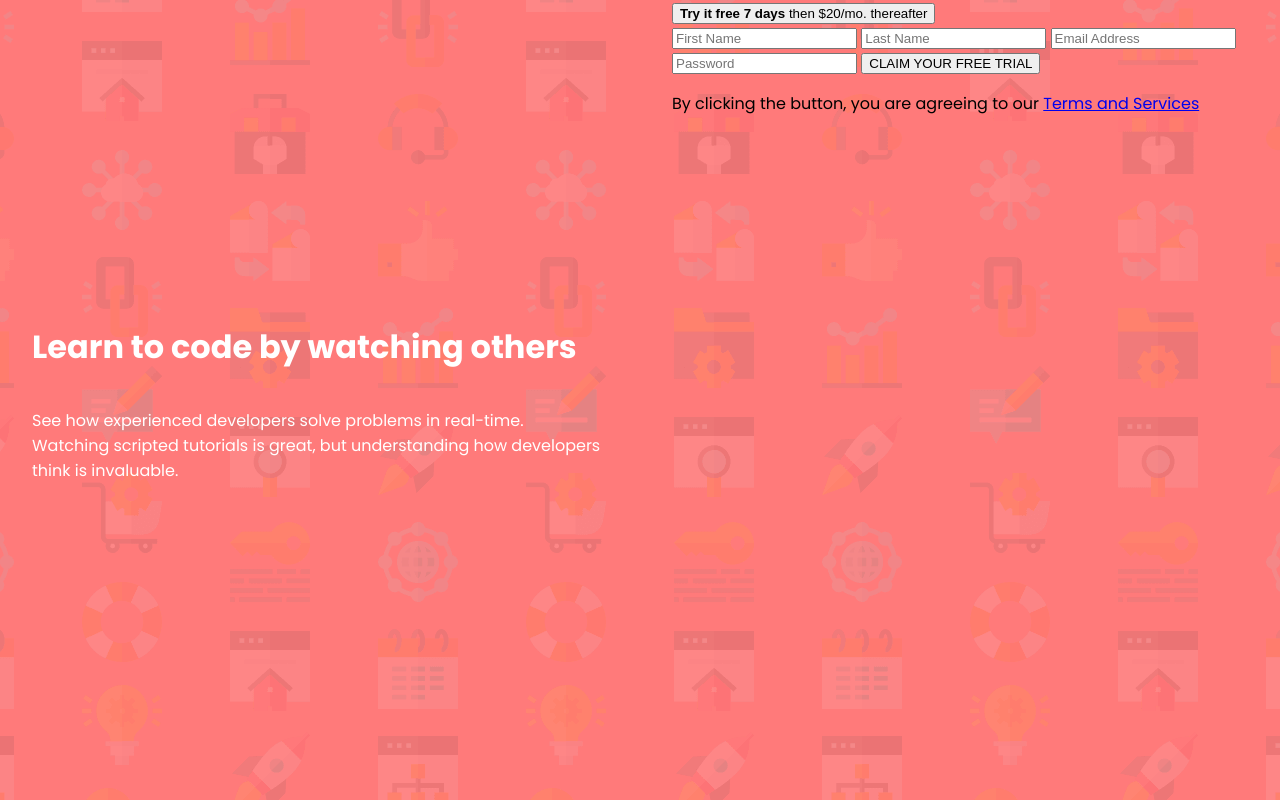
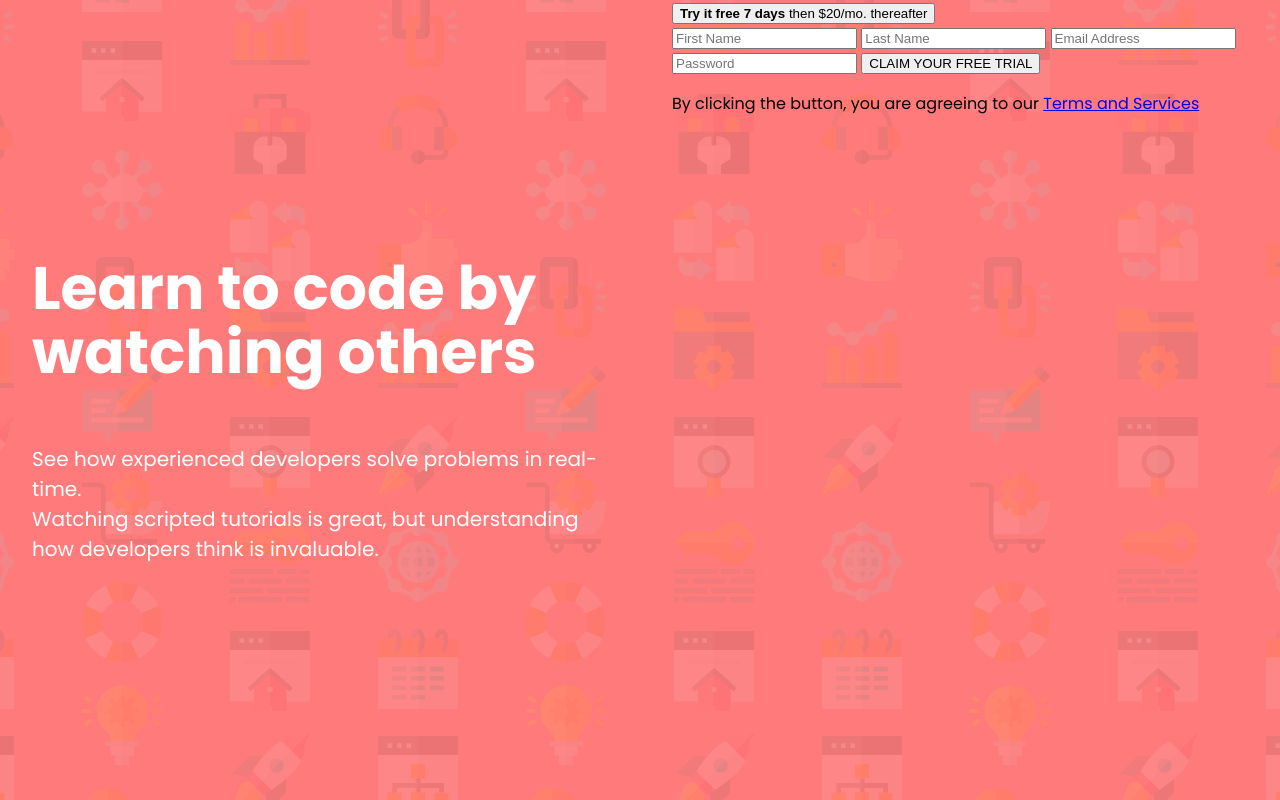
Before and after one commit to NaguiHW/form, a plain HTML site: page index.html in a window 1280 px wide. Drawn offline with Linux system fonts and the light colour scheme.

Commit message:
styling h1 and p in the left column

```diff
--- a/assets/style.css
+++ b/assets/style.css
@@ -27,6 +27,15 @@ body {
   justify-content: center;
 }
 
+.left-side h1 {
+  font-size: 60px;
+  line-height: 64px;
+}
+
+.left-side p {
+  font-size: 20px;
+}
+
 .right-side {
   width: 45%;
 }
```
